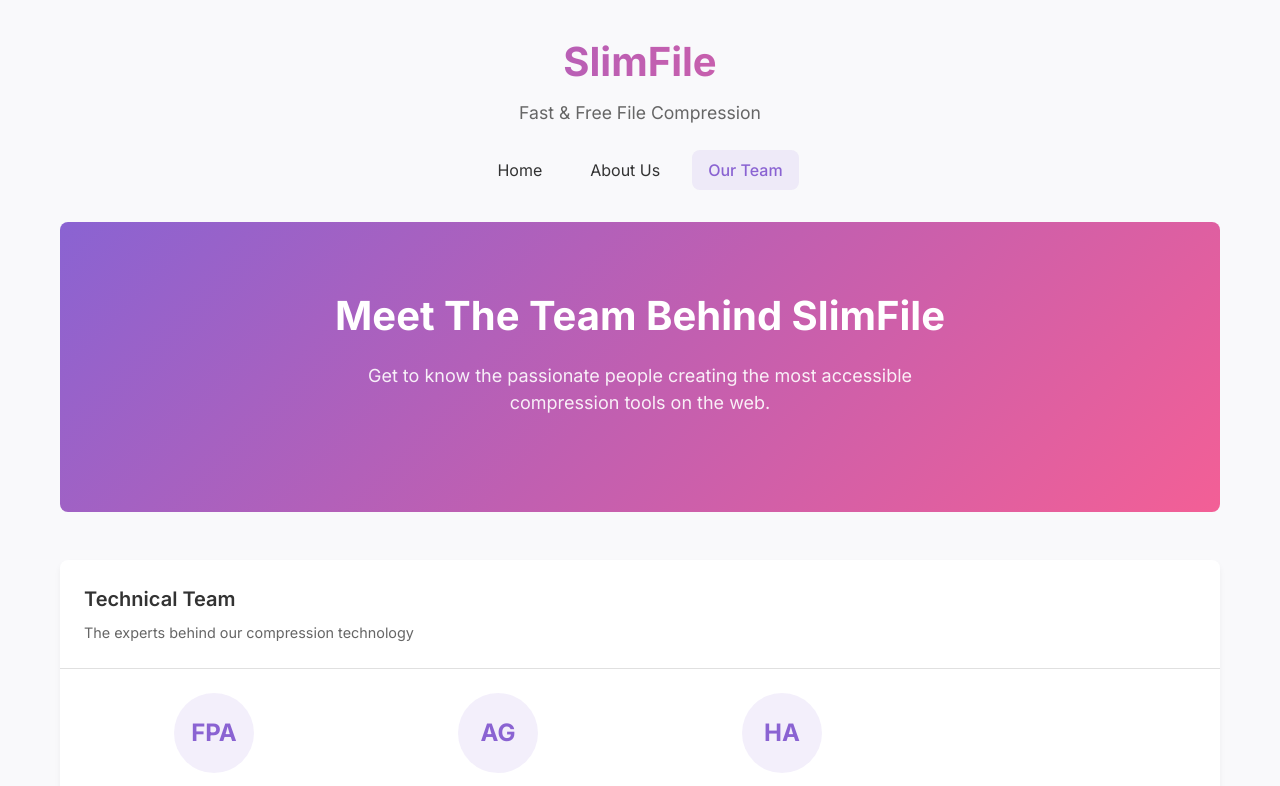
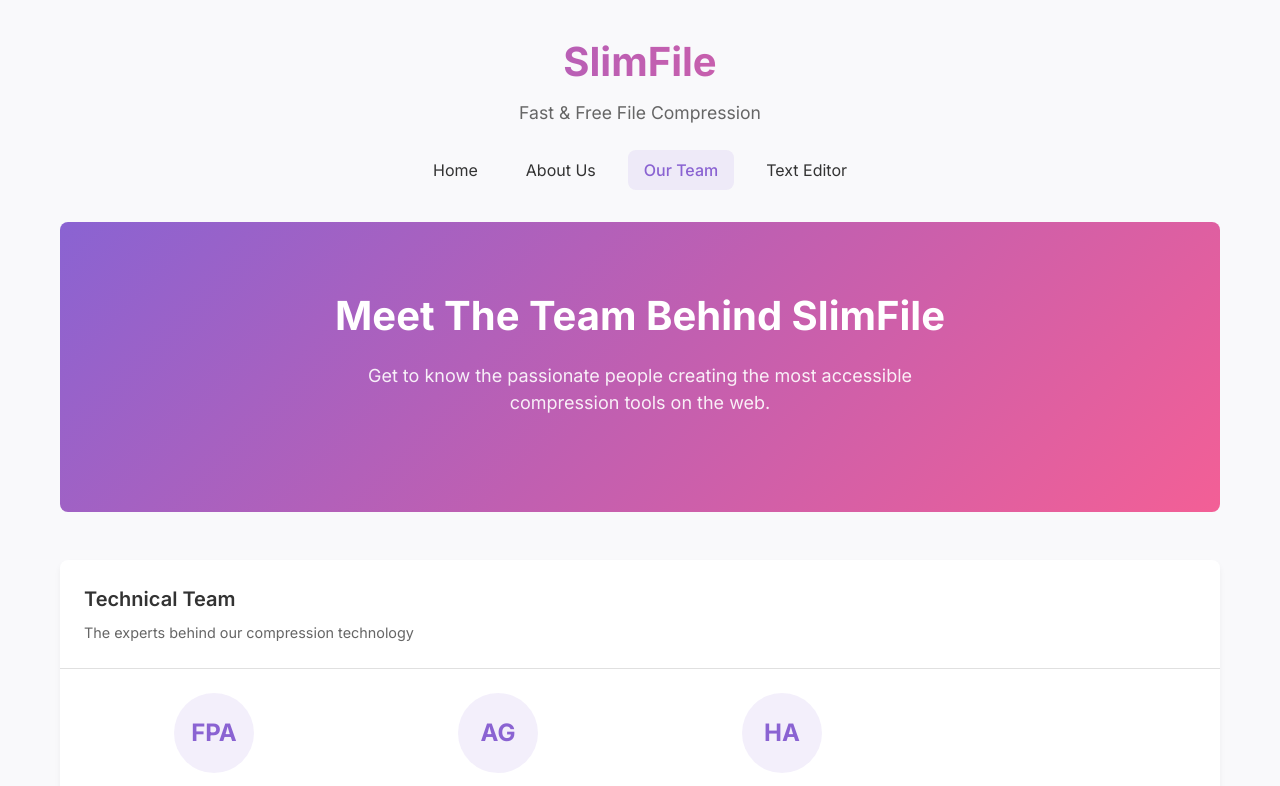
Before and after one commit to ikaydreams/SlimFile-Inc, a plain HTML site: page team.html in a window 1280 px wide. Shown: the top 786 px of the page. Drawn offline with Linux system fonts and the light colour scheme.

Commit message:
Update team.html

```diff
--- a/team.html
+++ b/team.html
@@ -19,6 +19,7 @@
         <a href="index.html" class="mobile-nav-link">Home</a>
         <a href="about.html" class="mobile-nav-link">About Us</a>
         <a href="team.html" class="mobile-nav-link active">Our Team</a>
+        <a href="text-editor.html" class="nav-link">Text Editor</a>
 
     </div>
 
@@ -32,6 +33,7 @@
                 <a href="index.html" class="nav-link">Home</a>
                 <a href="about.html" class="nav-link">About Us</a>
                 <a href="team.html" class="nav-link active">Our Team</a>
+                <a href="text-editor.html" class="nav-link">Text Editor</a>
 
             </nav>
 
```
